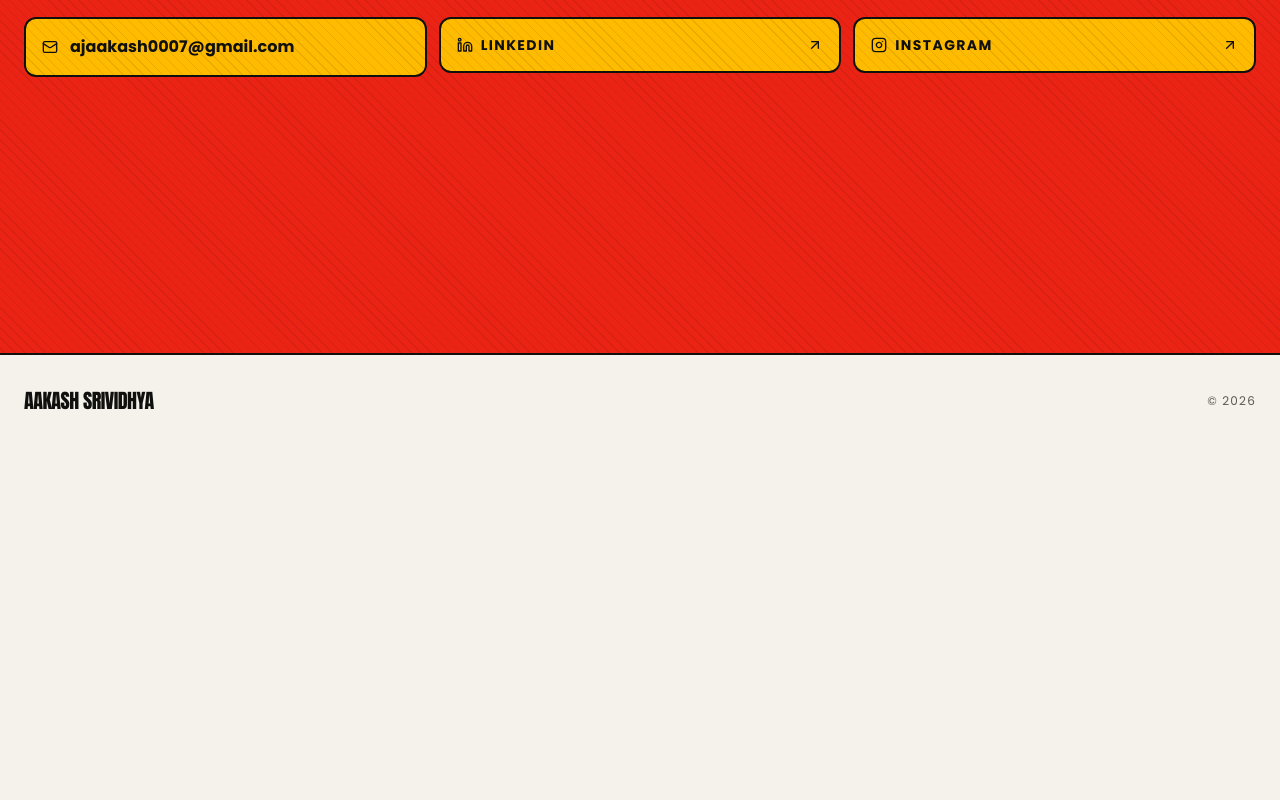
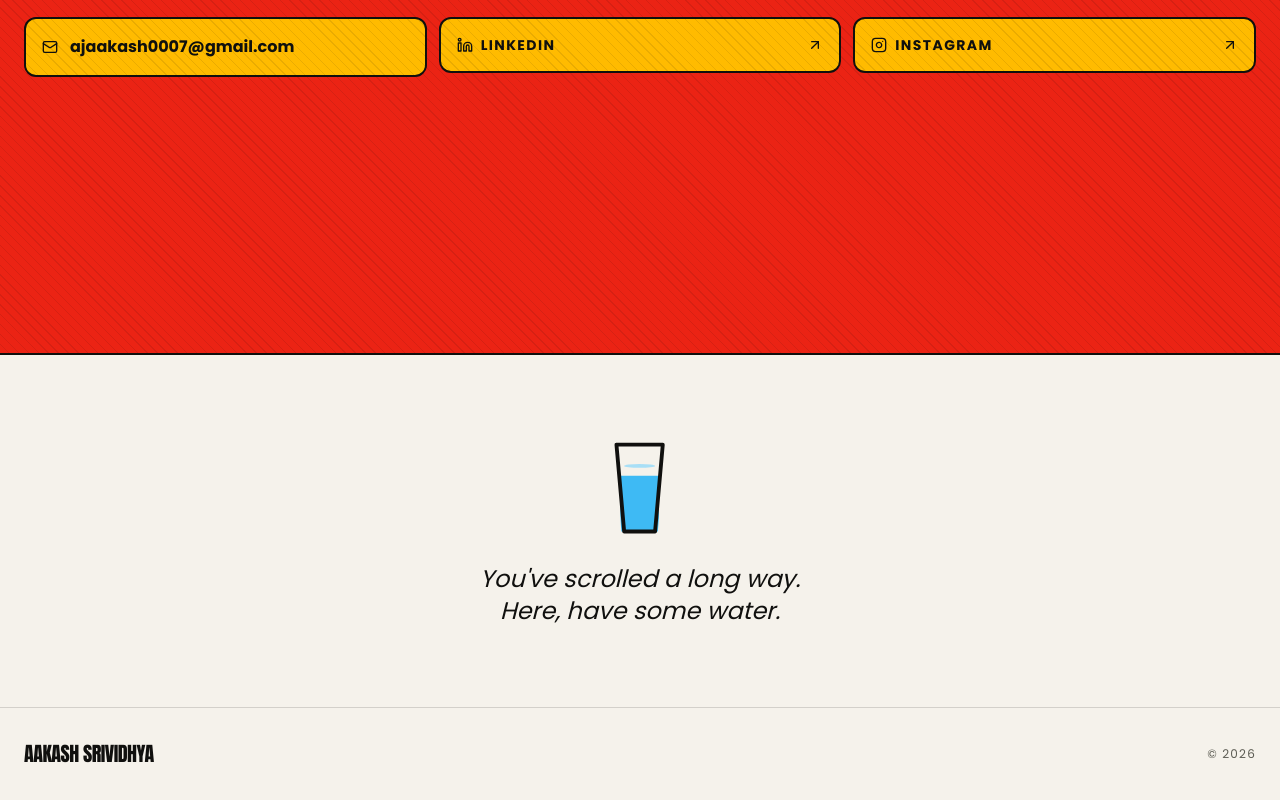
Before and after one commit to ajaakashhh/aj, a Next.js app: page / in a window 1280 px wide. Shown: the part 7807-8607 px from the top of the page. Before the commit the page ends 8254 px from the top, so only its background shows below. Built offline with nearby package versions, Linux system fonts and the light colour scheme.

Commit message:
Add water-pour glass animation and message to footer
Hand-drawn glass fills with water on scroll-into-view as a small
reward for reaching the bottom of the page, with the line
"You've scrolled a long way. Here, have some water."

```diff
--- a/components/sections/footer.tsx
+++ b/components/sections/footer.tsx
@@ -1,7 +1,18 @@
+import { WaterGlass } from "@/components/water-glass";
+
 export function Footer() {
   return (
     <footer className="relative z-[110] border-t-2 border-ink bg-paper">
-      <div className="container flex flex-col gap-4 py-8 sm:flex-row sm:items-center sm:justify-between">
+      <div className="container flex flex-col items-center gap-4 py-14 text-center sm:py-20">
+        <WaterGlass className="h-24 w-auto sm:h-28" />
+        <p className="font-serif text-xl italic leading-snug text-ink sm:text-2xl">
+          You&apos;ve scrolled a long way.
+          <br />
+          Here, have some water.
+        </p>
+      </div>
+
+      <div className="container flex flex-col gap-4 border-t border-ink/15 py-8 sm:flex-row sm:items-center sm:justify-between">
         <p className="font-display text-xl uppercase tracking-tight">
           Aakash Srividhya
         </p>
--- /dev/null
+++ b/components/water-glass.tsx
@@ -0,0 +1,57 @@
+"use client";
+
+import { motion } from "framer-motion";
+
+const GLASS_PATH = "M16 10 L64 10 L56 100 L24 100 Z";
+const FILL_SURFACE_Y = 32;
+
+export function WaterGlass({ className = "" }: { className?: string }) {
+  return (
+    <svg viewBox="0 0 80 116" fill="none" className={className} xmlns="http://www.w3.org/2000/svg">
+      <motion.rect
+        x="38.5"
+        y="-14"
+        width="3"
+        rx="1.5"
+        fill="hsl(199 89% 55%)"
+        initial={{ height: 0, opacity: 1 }}
+        whileInView={{ height: 26, opacity: [1, 1, 0] }}
+        viewport={{ once: true, amount: 0.6 }}
+        transition={{
+          height: { duration: 0.9, delay: 0.2, ease: "easeOut" },
+          opacity: { duration: 1.3, delay: 0.2, times: [0, 0.7, 1] },
+        }}
+      />
+
+      <defs>
+        <clipPath id="glassClip">
+          <path d={GLASS_PATH} />
+        </clipPath>
+      </defs>
+
+      <motion.rect
+        x="20"
+        width="40"
+        fill="hsl(199 89% 60%)"
+        clipPath="url(#glassClip)"
+        initial={{ y: 100, height: 0 }}
+        whileInView={{ y: FILL_SURFACE_Y, height: 100 - FILL_SURFACE_Y }}
+        viewport={{ once: true, amount: 0.6 }}
+        transition={{ duration: 1, delay: 0.35, ease: [0.34, 1.2, 0.4, 1] }}
+      />
+
+      <motion.ellipse
+        cx="40"
+        rx="16"
+        ry="2"
+        fill="hsl(199 89% 78%)"
+        initial={{ cy: 100, opacity: 0, scaleX: 0.6 }}
+        whileInView={{ cy: FILL_SURFACE_Y, opacity: 0.8, scaleX: [0.6, 1.15, 1] }}
+        viewport={{ once: true, amount: 0.6 }}
+        transition={{ duration: 1, delay: 0.35, ease: [0.34, 1.2, 0.4, 1] }}
+      />
+
+      <path d={GLASS_PATH} stroke="hsl(60 6% 6%)" strokeWidth="4" strokeLinejoin="round" />
+    </svg>
+  );
+}
```
